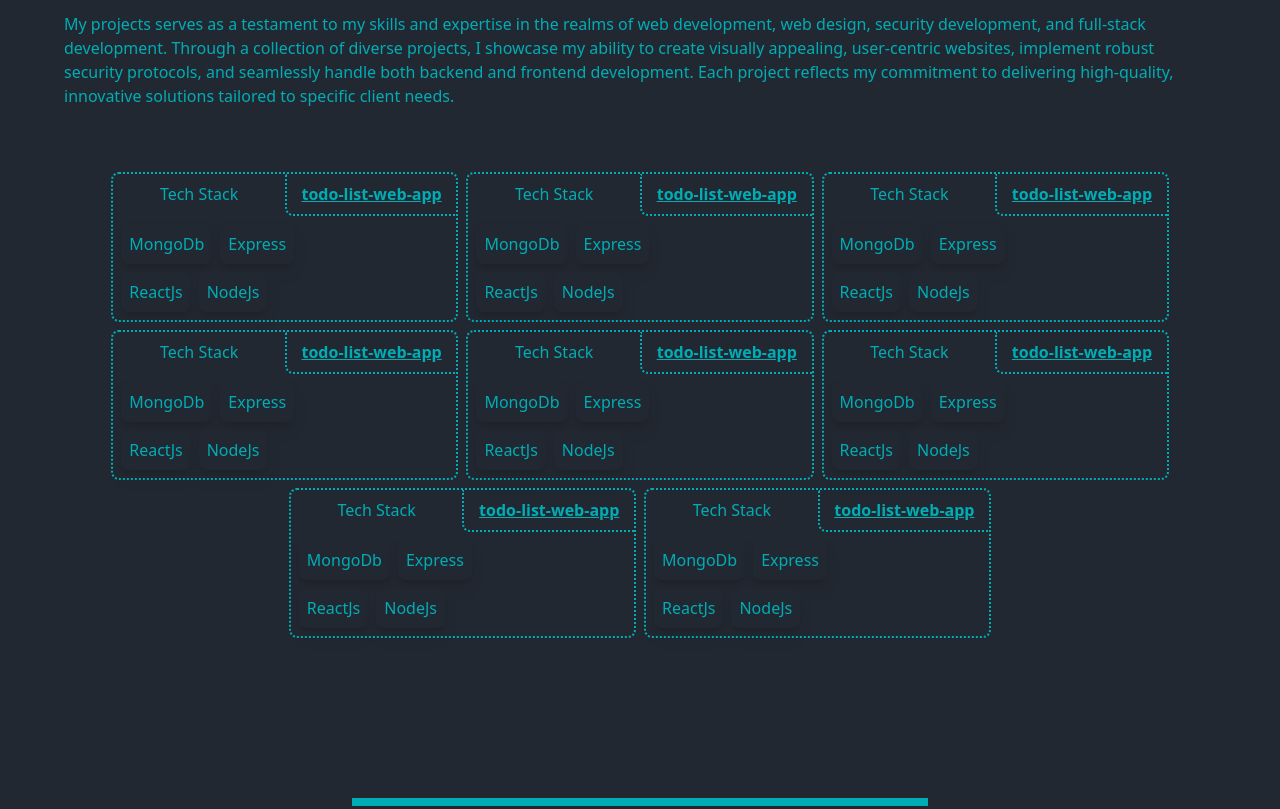
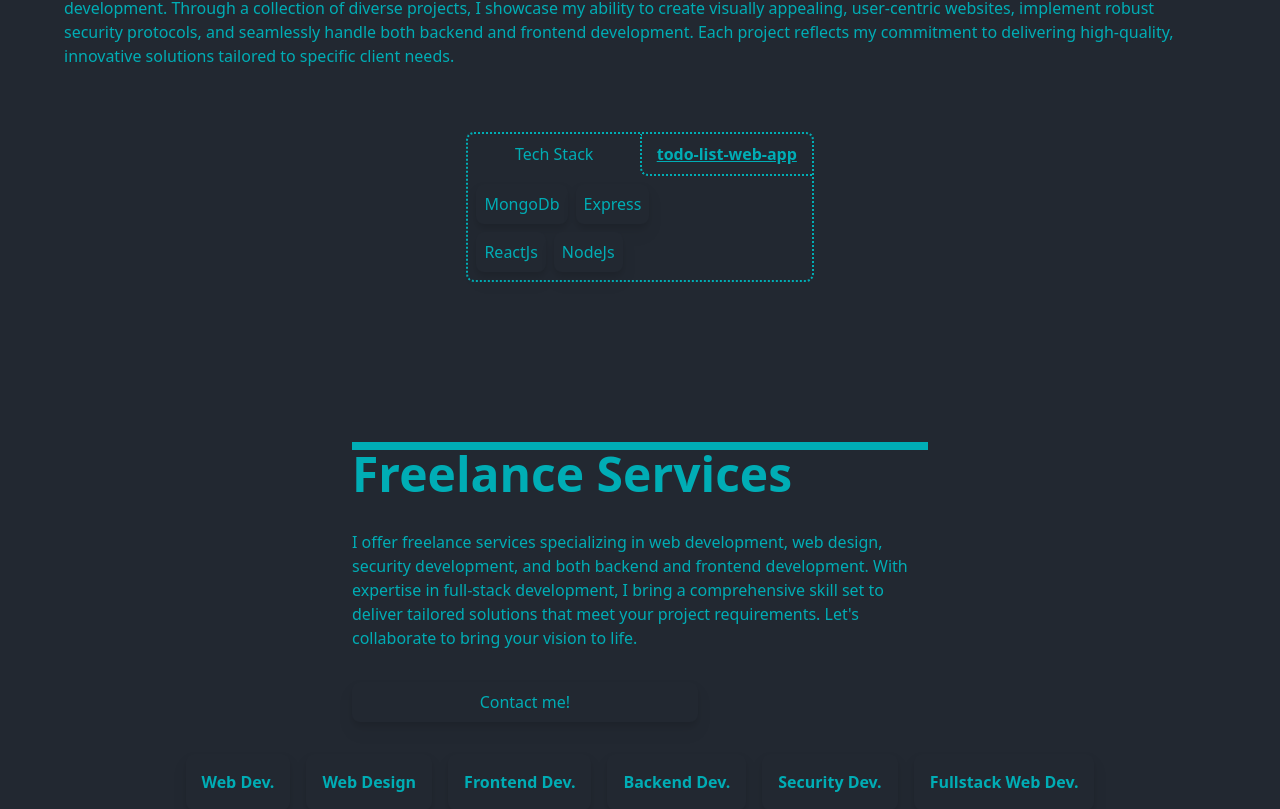
Before and after one commit to jiordesta/web-portfolio-2, a React (Vite) app: page / in a window 1280 px wide. Shown: the part 2815-3624 px from the top of the page. Built offline with nearby package versions, Linux system fonts and the light colour scheme.

Commit message:
some changes

```diff
--- a/src/sections/Hero.jsx
+++ b/src/sections/Hero.jsx
@@ -24,7 +24,15 @@ export default function Hero() {
             eager to contribute my skills and enthusiasm to a dynamic and
             growth-oriented organization.
           </p>
-          <span className="bg-[#222831] drop-shadow-lg p-2 rounded-lg mt-4 cursor-pointer hover:bg-[#393E46]">
+          <span
+            className="bg-[#222831] drop-shadow-lg p-2 rounded-lg mt-4 cursor-pointer hover:bg-[#393E46]"
+            onClick={() =>
+              window.open(
+                "https://drive.google.com/file/d/1ufT_8wVe2JC6fdzEfMRnNe5ODvMAFt0S/view?usp=sharing",
+                "_blank"
+              )
+            }
+          >
             download resume
           </span>
         </div>
--- a/src/sections/Projects.jsx
+++ b/src/sections/Projects.jsx
@@ -61,48 +61,6 @@ export default function Projects() {
                 stack={["MongoDb", "Express", "ReactJs", "NodeJs"]}
               />
             </li>
-            <li>
-              <ProjectFolder
-                title="todo-list-web-app"
-                stack={["MongoDb", "Express", "ReactJs", "NodeJs"]}
-              />
-            </li>
-            <li>
-              <ProjectFolder
-                title="todo-list-web-app"
-                stack={["MongoDb", "Express", "ReactJs", "NodeJs"]}
-              />
-            </li>
-            <li>
-              <ProjectFolder
-                title="todo-list-web-app"
-                stack={["MongoDb", "Express", "ReactJs", "NodeJs"]}
-              />
-            </li>
-            <li>
-              <ProjectFolder
-                title="todo-list-web-app"
-                stack={["MongoDb", "Express", "ReactJs", "NodeJs"]}
-              />
-            </li>
-            <li>
-              <ProjectFolder
-                title="todo-list-web-app"
-                stack={["MongoDb", "Express", "ReactJs", "NodeJs"]}
-              />
-            </li>
-            <li>
-              <ProjectFolder
-                title="todo-list-web-app"
-                stack={["MongoDb", "Express", "ReactJs", "NodeJs"]}
-              />
-            </li>
-            <li>
-              <ProjectFolder
-                title="todo-list-web-app"
-                stack={["MongoDb", "Express", "ReactJs", "NodeJs"]}
-              />
-            </li>
           </ul>
         </div>
       </div>
--- a/src/sections/Skills.jsx
+++ b/src/sections/Skills.jsx
@@ -81,7 +81,6 @@ export default function Skills() {
                   <div className="underline">Adaptability</div>
                   <div className="underline">Critical Thinking</div>
                   <div className="underline">Analytical Reasoning</div>
-                  <div className="underline">Critical Thinking</div>
                   <div className="underline">Leadership</div>
                 </div>
               </div>
```
